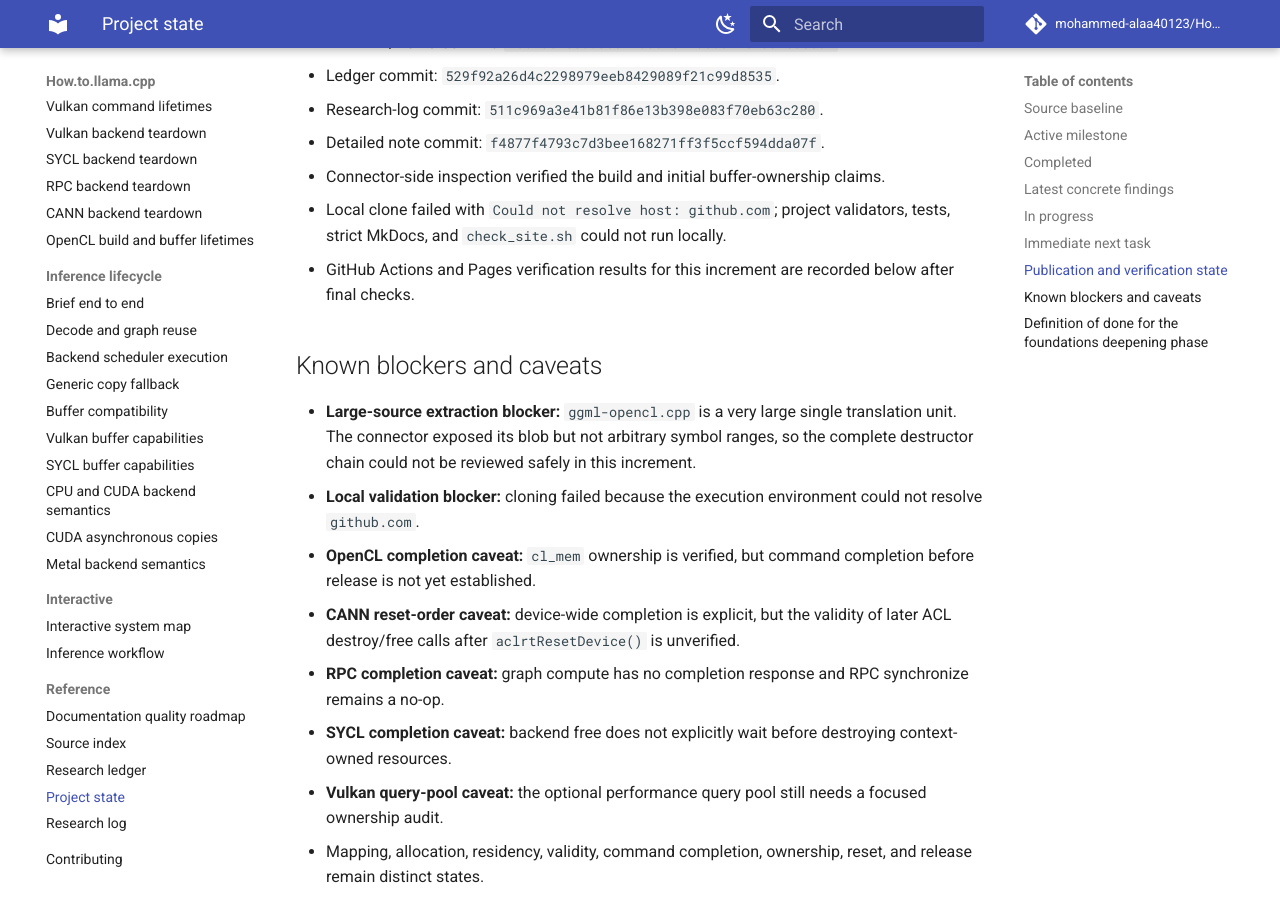
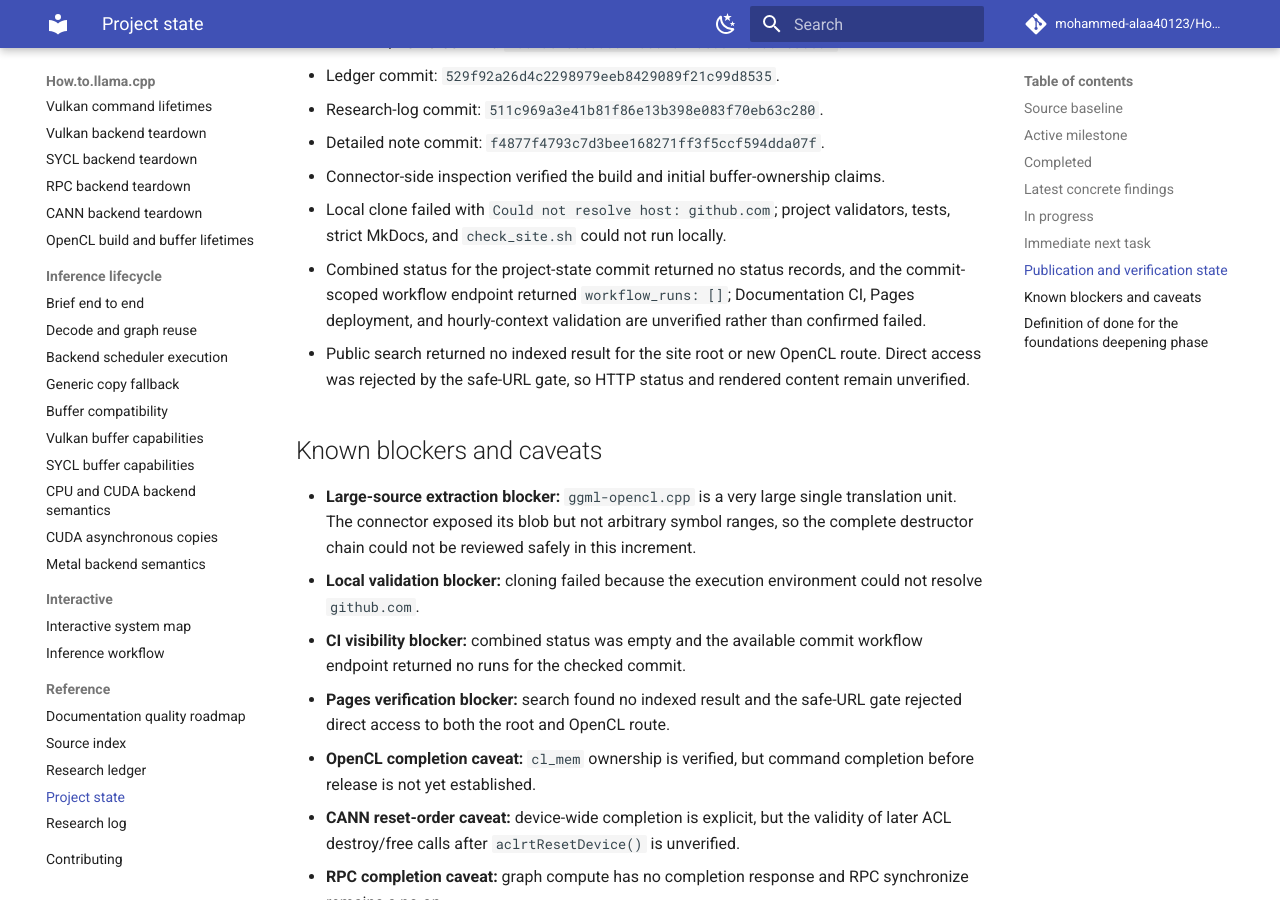
Before and after one commit to mohammed-alaa40123/How.to.llama.cpp, an MkDocs documentation site: the page built from docs/reference/project-state.md, in a window 1280 px wide and 900 px high, scrolled down 2469 px. Built offline with MkDocs 1.6.1 and Material for MkDocs 9.7.7, drawn with Linux system fonts in a browser that asks for light colours; comment, search, counter and statistics services are not loaded.

Commit message:
docs: record OpenCL verification blockers

```diff
--- a/docs/reference/project-state.md
+++ b/docs/reference/project-state.md
@@ -73,12 +73,15 @@ Then audit optional CPU extra-buffer deleters independently.
 - Detailed note commit: `f4877f4793c7d3bee168271ff3f5ccf594dda07f`.
 - Connector-side inspection verified the build and initial buffer-ownership claims.
 - Local clone failed with `Could not resolve host: github.com`; project validators, tests, strict MkDocs, and `check_site.sh` could not run locally.
-- GitHub Actions and Pages verification results for this increment are recorded below after final checks.
+- Combined status for the project-state commit returned no status records, and the commit-scoped workflow endpoint returned `workflow_runs: []`; Documentation CI, Pages deployment, and hourly-context validation are unverified rather than confirmed failed.
+- Public search returned no indexed result for the site root or new OpenCL route. Direct access was rejected by the safe-URL gate, so HTTP status and rendered content remain unverified.
 
 ## Known blockers and caveats
 
 - **Large-source extraction blocker:** `ggml-opencl.cpp` is a very large single translation unit. The connector exposed its blob but not arbitrary symbol ranges, so the complete destructor chain could not be reviewed safely in this increment.
 - **Local validation blocker:** cloning failed because the execution environment could not resolve `github.com`.
+- **CI visibility blocker:** combined status was empty and the available commit workflow endpoint returned no runs for the checked commit.
+- **Pages verification blocker:** search found no indexed result and the safe-URL gate rejected direct access to both the root and OpenCL route.
 - **OpenCL completion caveat:** `cl_mem` ownership is verified, but command completion before release is not yet established.
 - **CANN reset-order caveat:** device-wide completion is explicit, but the validity of later ACL destroy/free calls after `aclrtResetDevice()` is unverified.
 - **RPC completion caveat:** graph compute has no completion response and RPC synchronize remains a no-op.
```
